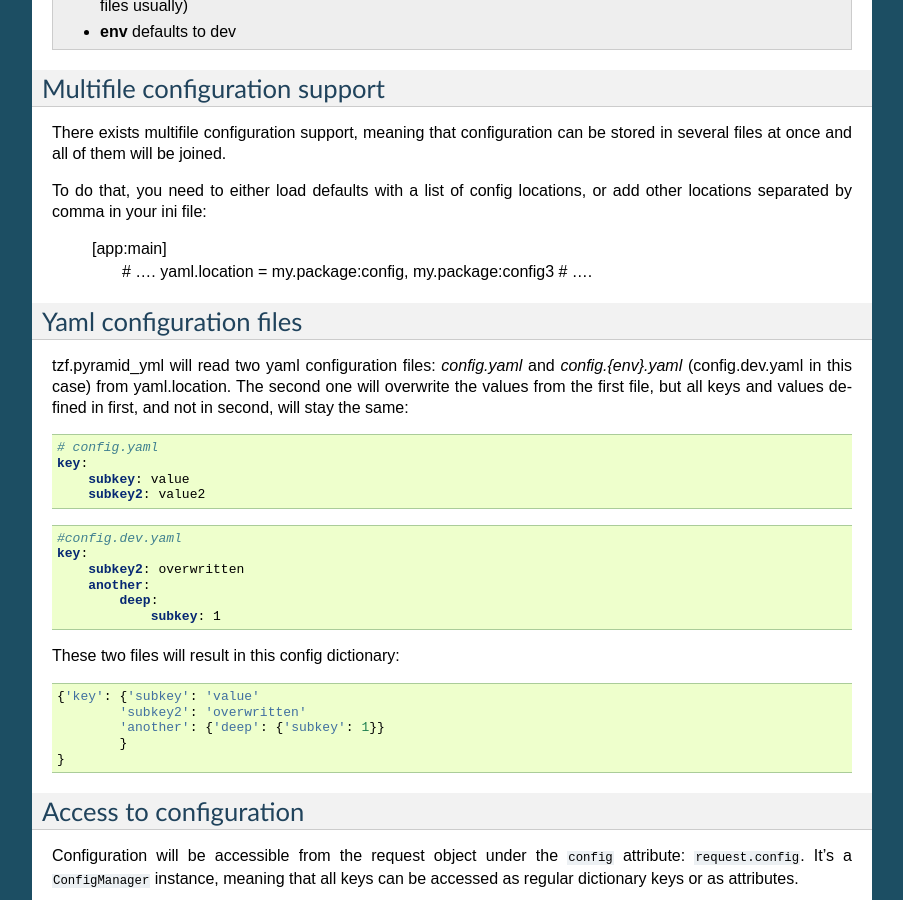
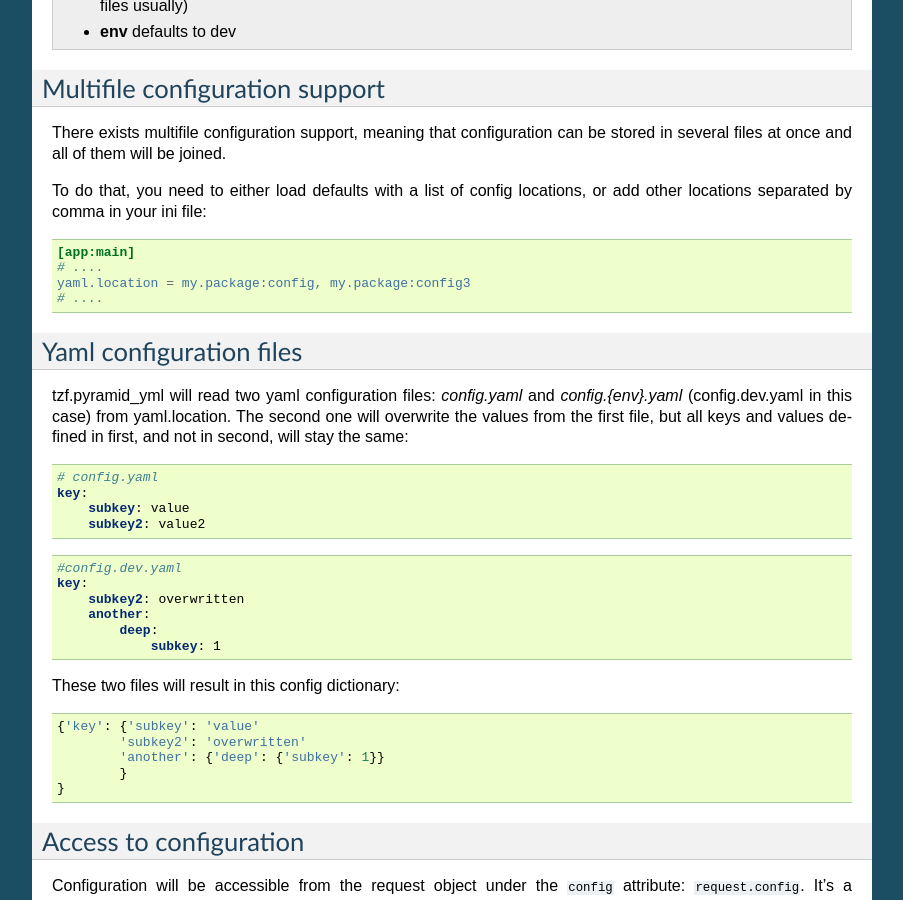
Before and after one commit to fizyk/pyramid_yml, a Sphinx documentation site: the page built from docs/source/usage.rst, in a window 1280 px wide and 900 px high, scrolled down 677 px. Shown: the whole window, without its empty margins (198-1101 px from the left). Built offline with Sphinx 7.4.7, drawn with Linux system fonts in a browser that asks for light colours; the version number could not be read and is left out.

Commit message:
usage.rst code-block fix

```diff
--- a/docs/source/usage.rst
+++ b/docs/source/usage.rst
@@ -49,10 +49,12 @@ stored in several files at once and all of them will be joined.
 To do that, you need to either load defaults with a list of config locations,
 or add other locations separated by comma in your ini file:
 
+.. code-block:: ini
+
     [app:main]
-        # ....
-        yaml.location = my.package:config, my.package:config3
-        # ....
+    # ....
+    yaml.location = my.package:config, my.package:config3
+    # ....
 
 Yaml configuration files
 ------------------------
```
